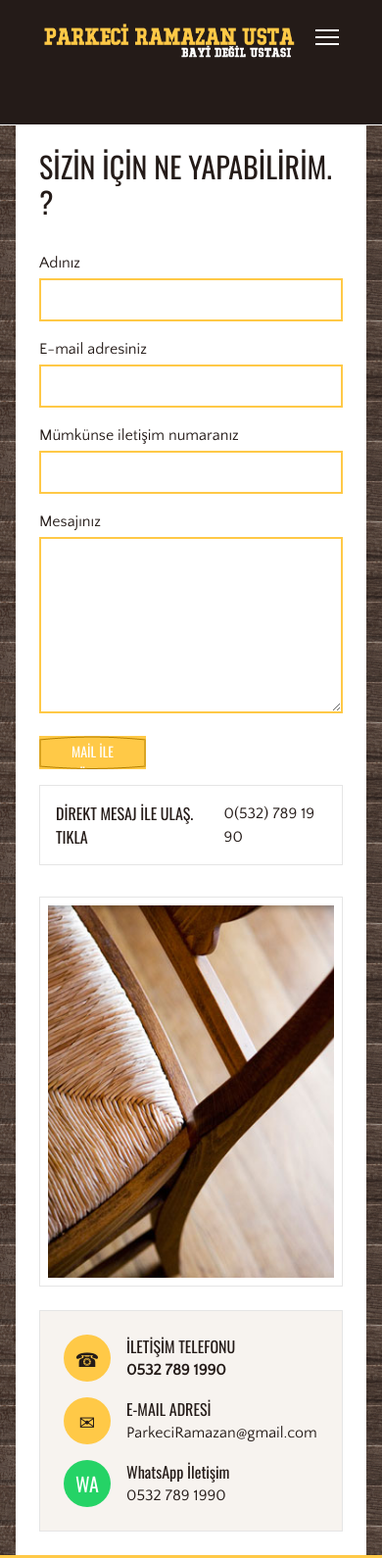
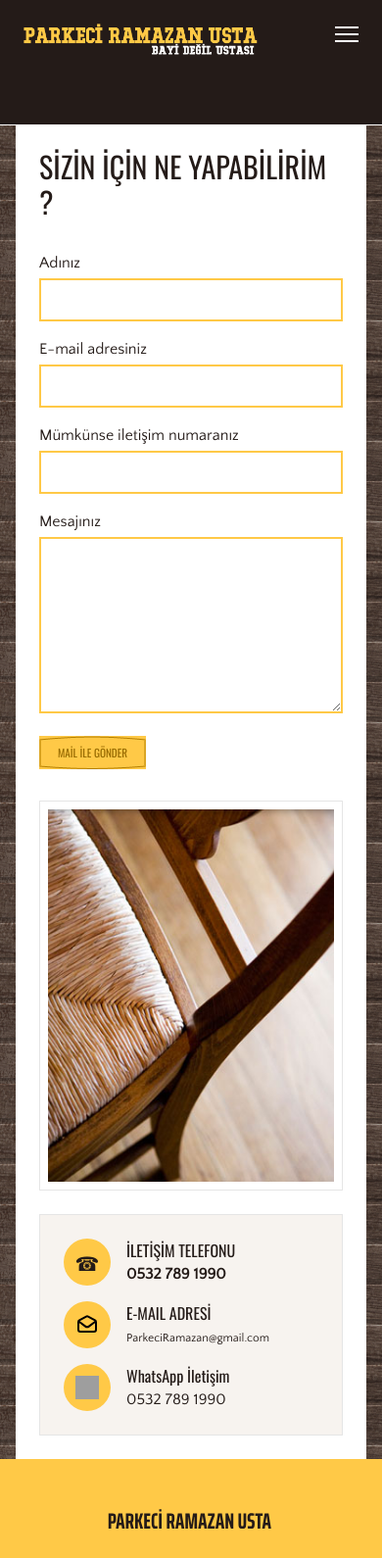
Before and after one commit to kayradivrik/parkeciramazanusta, a website: page iletisim.html in a window 390 px wide. Shown: the top 1590 px of the page at 98% size. Drawn offline with nearby package versions, Linux system fonts and the light colour scheme; grey boxes are pictures that could not be loaded.

Commit message:
Yaptığın değişikliği açıklayan kısa bir mesaj

```diff
--- a/iletisim.html
+++ b/iletisim.html
@@ -20,11 +20,13 @@
           class="flex items-end justify-evenly lg:justify-between text-white"
         >
           <!-- Logo -->
+          <a href="./index.html">
             <img
               src="./images/logo.png"
               alt="Img"
               class="w-3/4 h-3/4 md:w-auto md:h-auto object-cover"
             />
+          </a>
           <!-- Menu -->
           <div class="hidden h-10 font-oswald lg:flex lg:space-x-6 uppercase">
             <div class="group">
@@ -100,7 +102,7 @@
 
     <main class="container max-w-[62rem] mx-auto px-4 ">
       <div class="bg-white p-6 md:p-8">
-        <h1 class="font-oswald text-3xl text-[#241b18] mb-8">SİZİN İÇİN NE YAPABİLİRİM. ?</h1>
+        <h1 class="font-oswald text-3xl text-[#241b18] mb-8">SİZİN İÇİN NE YAPABİLİRİM ?</h1>
 
         <section class="grid grid-cols-1 md:grid-cols-[1fr,380px] gap-8">
           <!-- Left: Contact form -->
@@ -122,13 +124,9 @@
               <textarea class="w-full min-h-[180px] border-2 border-[#ffc947] px-3 py-2" name="mesaj" required></textarea>
             </div>
 
-            <button type="submit" class="btn1 text-white text-center bg-[#ffc947] py-1 px-4">MAİL İLE GÖNDER</button>
+            <button type="submit" class="btn1  text-[0.7rem] text-center bg-[#ffc947] py-1 px-4">MAİL İLE GÖNDER</button>
 
-            <a href="https://wa.me/905327891990" target="_blank" class="mt-4 inline-flex items-center gap-3 border border-[#e5e5e5] p-4">
-              <img src="images/icon-instagram.svg" alt="" class="w-6 h-6 hidden" />
-              <span class="font-oswald text-[#241b18]">DİREKT MESAJ İLE ULAŞ. TIKLA</span>
-              <span class="text-[#241b18]">0(532) 789 19 90</span>
-            </a>
+
           </form>
 
           <!-- Right: Video/Image and contact cards -->
@@ -137,27 +135,32 @@
               <img src="images/chair.jpg" alt="Sistre Makinesi" class="w-full h-[380px] object-cover" />
             </div>
             <div class="mt-6 p-6 bg-[#f7f3ef] border border-[#e5e5e5] space-y-4">
-              <div class="flex items-center gap-4">
+              <a href="tel:+905327891990" class="flex items-center gap-4">
                 <div class="w-12 h-12 rounded-full bg-[#ffc947] flex items-center justify-center text-primary font-oswald text-xl">☎</div>
                 <div>
                   <div class="font-oswald text-[#241b18]">İLETİŞİM TELEFONU</div>
-                  <div class="text-[#241b18] font-bold">0532 789 1990</div>
+                  <span class="text-[#241b18] font-bold">0532 789 1990</span>
                 </div>
+              </a>
+              <a href="mailto:ParkeciRamazan@gmail.com" class="flex items-start gap-4">
+                <div class="w-12 h-12 rounded-full bg-[#ffc947] flex items-center justify-center">
+                  <img src="images/email-open-svgrepo-com.svg" alt="E-mail" class="w-6 h-6" />
                 </div>
-              <div class="flex items-center gap-4">
-                <div class="w-12 h-12 rounded-full bg-[#ffc947] flex items-center justify-center text-primary font-oswald text-xl">✉</div>
-                <div>
+                <div class="min-w-0">
                   <div class="font-oswald text-[#241b18]">E-MAIL ADRESİ</div>
-                  <div class="text-[#241b18]">ParkeciRamazan@gmail.com</div>
+                  <span class="text-[#241b18] whitespace-normal break-words break-all text-xs sm:text-sm md:text-base leading-snug">ParkeciRamazan@gmail.com</span>
                 </div>
+              </a>
+
+              <a href="https://wa.me/905327891990" target="_blank" rel="noopener noreferrer" class="flex items-center gap-4">
+                <div class="w-12 h-12 rounded-full bg-[#ffc947] flex items-center justify-center">
+                  <img src="https://upload.wikimedia.org/wikipedia/commons/6/6b/WhatsApp.svg" alt="WhatsApp" class="w-6 h-6" />
                 </div>
-              <div class="flex items-center gap-4">
-                <div class="w-12 h-12 rounded-full bg-[#25D366] text-white flex items-center justify-center font-oswald text-xl">WA</div>
                 <div>
                   <div class="font-oswald text-[#241b18]">WhatsApp İletişim</div>
-                  <div class="text-[#241b18]">0532 789 1990</div>
+                  <span class="text-[#241b18]">0532 789 1990</span>
                 </div>
-              </div>
+              </a>
             </div>
           </aside>
         </section>
@@ -240,28 +243,28 @@
             >
               <!-- Icon 1  -->
               <div class="h-8 group">
-                <a href="">
+                <a href="https://facebook.com" target="_blank" rel="noopener noreferrer">
                   <img src="images/icon-facebook.svg" class="h-6" alt="" />
                 </a>
               </div>
 
               <!-- Icon 2  -->
               <div class="h-8 group">
-                <a href="">
+                <a href="https://twitter.com" target="_blank" rel="noopener noreferrer">
                   <img src="images/icon-twitter.svg" class="h-6" alt="" />
                 </a>
               </div>
 
               <!-- Icon 3  -->
               <div class="h-8 group">
-                <a href="">
+                <a href="https://pinterest.com" target="_blank" rel="noopener noreferrer">
                   <img src="images/icon-pinterest.svg" class="h-6" alt="" />
                 </a>
               </div>
 
               <!-- Icon 4  -->
               <div class="h-8 group">
-                <a href="">
+                <a href="https://instagram.com" target="_blank" rel="noopener noreferrer">
                   <img src="images/icon-instagram.svg" class="h-6" alt="" />
                 </a>
               </div>
```
Also changed, not shown: gallery.html (+4 -4 lines), hakkimizda.html (+24 -12 lines), hizmetler.html (+6 -0 lines), index.html (+5 -5 lines), videos.html (+24 -10 lines), dist/styles.css, images/email-open-svgrepo-com.svg (added). Lines whose indentation alone changed are shown as unchanged.
